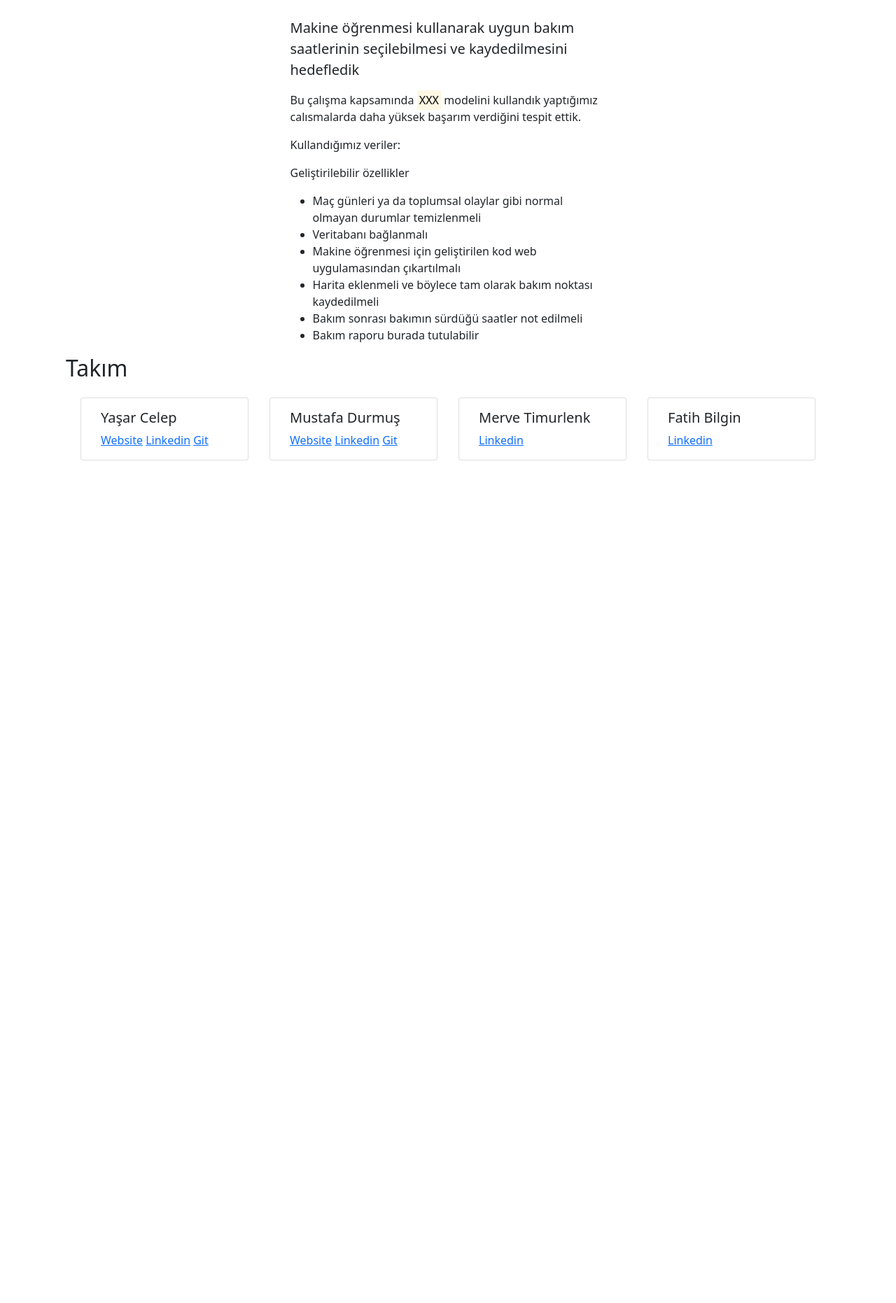
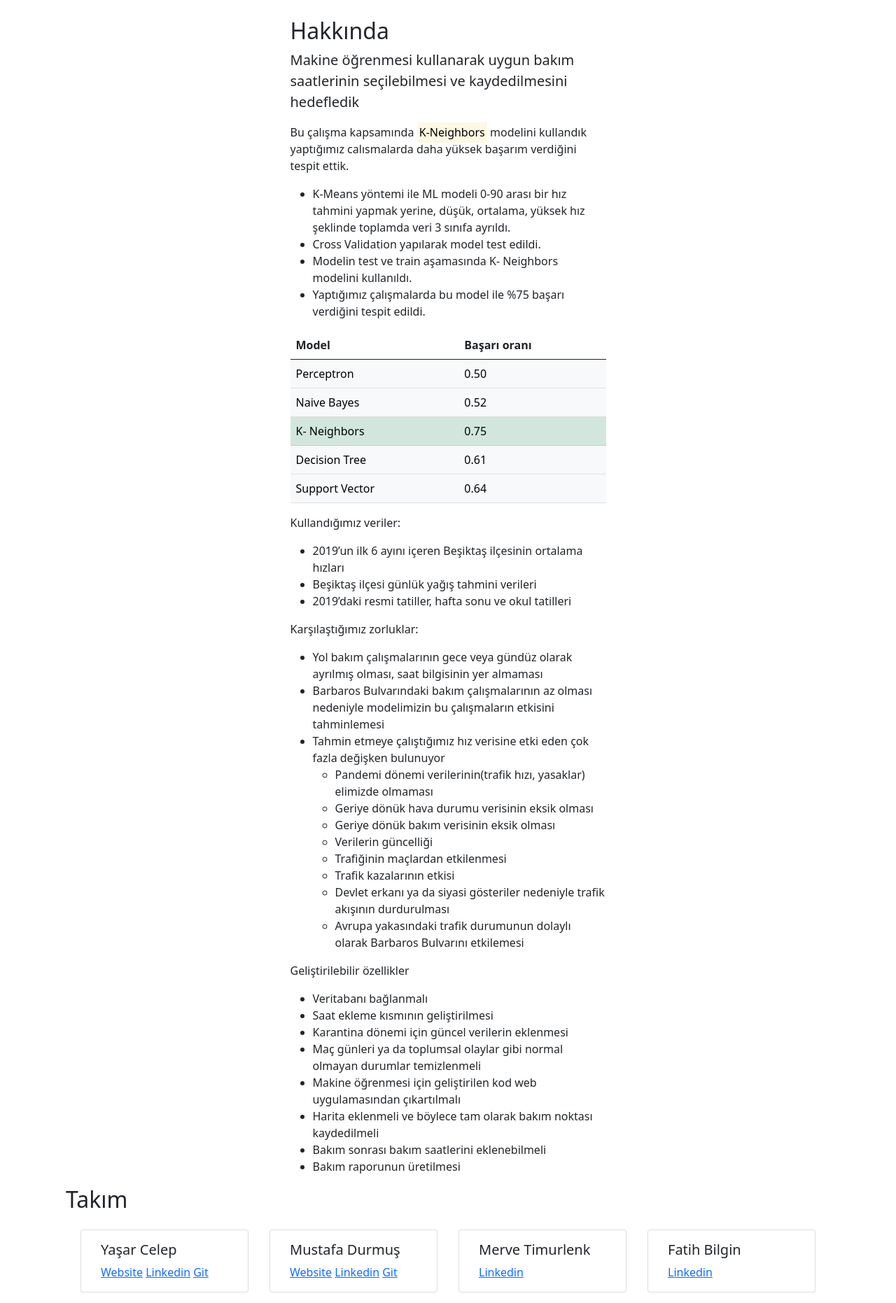
Before and after one commit to yasarcelep/bakim-planla, a Flask app: page /about in a window 1280 px wide. Shown: the part 56-1918 px from the top of the page at 70% size. Before the commit the page ends 714 px from the top, so only its background shows below. Run offline with Flask 2, Linux system fonts and the light colour scheme.

Commit message:
add about page, fix list string issue with hours, add user info text to predictions

```diff
--- a/app.py
+++ b/app.py
@@ -42,8 +42,12 @@ def schedule():
     street = request.form['street']
 
     maintenance_hours = request.form.getlist('maintenance_hours')
-    start_time = int(min(maintenance_hours))
-    end_time = int(max(maintenance_hours))
+
+    maintenance_hours_map = map(lambda hour:int(hour), maintenance_hours)
+    maintenance_hours = list(maintenance_hours_map)
+
+    start_time = min(maintenance_hours)
+    end_time = max(maintenance_hours) + 1
     total_time = end_time - start_time
     return render_template('schedule.html', day=day, reason=reason, district=district,
                                             neighborhood=neighborhood, street=street,
--- a/templates/about.html
+++ b/templates/about.html
@@ -5,21 +5,92 @@
 
   <div class="row justify-content-center">
     <div class="col-5 align-self-center" style="margin-top:25px;">
-
+      <h2>Hakkında</h2>
       <p class="lead">
         Makine öğrenmesi kullanarak uygun bakım saatlerinin seçilebilmesi ve kaydedilmesini hedefledik
       </p>
+      <p>Bu çalışma kapsamında <mark>K-Neighbors</mark> modelini kullandık yaptığımız calısmalarda daha yüksek başarım
+        verdiğini
+        tespit ettik.
+        <ul>
+          <li>K-Means yöntemi ile ML modeli 0-90 arası bir hız tahmini yapmak yerine, düşük, ortalama, yüksek hız
+            şeklinde toplamda veri 3 sınıfa ayrıldı.</li>
+          <li>Cross Validation yapılarak model test edildi.</li>
+          <li>Modelin test ve train aşamasında K- Neighbors modelini kullanıldı.</li>
+          <li>Yaptığımız çalışmalarda bu model ile %75 başarı verdiğini tespit edildi.</li>
+        </ul>
+        <table class="table">
+          <thead>
+            <tr>
+              <th scope="col">Model</th>
+              <th scope="col">Başarı oranı</th>
+            </tr>
+          </thead>
+          <tbody>
+          <tr class="table-light">
+            <td>Perceptron</td>
+            <td>0.50</td>
+          </tr>
+          <tr class="table-light">
+            <td>Naive Bayes</td>
+            <td>0.52</td>
+          </tr>
+          <tr class="table-success">
+            <td>K- Neighbors</td>
+            <td>0.75</td>
+          </tr>
+          <tr class="table-light">
+            <td>Decision Tree</td>
+            <td>0.61</td>
+          </tr>
+          <tr class="table-light">
+            <td>Support Vector</td>
+            <td>0.64</td>
+          </tr>
+          </tbody>
 
-      <p>Bu çalışma kapsamında <mark>XXX</mark> modelini kullandık yaptığımız calısmalarda daha yüksek başarım verdiğini tespit ettik.</p>
-      <p>Kullandığımız veriler:</p>
+        </table>
+
+
+      </p>
+      <p>Kullandığımız veriler:
+        <ul>
+          <li>2019’un ilk 6 ayını içeren Beşiktaş ilçesinin ortalama hızları</li>
+          <li>Beşiktaş ilçesi günlük yağış tahmini verileri</li>
+          <li>2019’daki resmi tatiller, hafta sonu ve okul tatilleri</li>
+        </ul>
+      </p>
+
+      <p>
+        Karşılaştığımız zorluklar:
+        <ul>
+          <li>Yol bakım çalışmalarının gece veya gündüz olarak ayrılmış olması, saat bilgisinin yer almaması</li>
+          <li>Barbaros Bulvarındaki bakım çalışmalarının az olması nedeniyle modelimizin bu çalışmaların etkisini tahminlemesi</li>
+          <li>Tahmin etmeye çalıştığımız hız verisine etki eden çok fazla değişken bulunuyor
+            <ul>
+              <li>Pandemi dönemi verilerinin(trafik hızı, yasaklar) elimizde olmaması</li>
+              <li>Geriye dönük hava durumu verisinin eksik olması</li>
+              <li>Geriye dönük bakım verisinin eksik olması</li>
+              <li>Verilerin güncelliği</li>
+              <li>Trafiğinin maçlardan etkilenmesi</li>
+              <li>Trafik kazalarının etkisi</li>
+              <li>Devlet erkanı ya da siyasi gösteriler nedeniyle trafik akışının durdurulması</li>
+              <li>Avrupa yakasındaki trafik durumunun dolaylı olarak Barbaros Bulvarını etkilemesi</li>
+            </ul>
+          </li>
+        </ul>
+      </p>
+
       <p>Geliştirilebilir özellikler</p>
       <ul>
+        <li>Veritabanı bağlanmalı</li>
+        <li>Saat ekleme kısmının geliştirilmesi</li>
+        <li>Karantina dönemi için güncel verilerin eklenmesi</li>
         <li>Maç günleri ya da toplumsal olaylar gibi normal olmayan durumlar temizlenmeli</li>
-        <li>Veritabanı bağlanmalı</li>
         <li>Makine öğrenmesi için geliştirilen kod web uygulamasından çıkartılmalı</li>
         <li>Harita eklenmeli ve böylece tam olarak bakım noktası kaydedilmeli</li>
-        <li>Bakım sonrası bakımın sürdüğü saatler not edilmeli</li>
-        <li>Bakım raporu burada tutulabilir</li>
+        <li>Bakım sonrası bakım saatlerini eklenebilmeli</li>
+        <li>Bakım raporunun üretilmesi</li>
       </ul>
 
     </div>
--- a/templates/predictions.html
+++ b/templates/predictions.html
@@ -5,6 +5,7 @@
     <div class="col-3">
     <form method="post" action="/schedule">
       <h3> {{ maintenance_day.strftime("%d %B %Y") }} günü için saatler </h3>
+      <p>Başlangıç ve bitiş saati seçiniz.</p>
       <p><b> Tatil mi?:</b> {% if data['is_holiday'] %} Evet {% else %} Hayır {% endif %} </p>
       <p>En yüksek hız: {{ data['speedClass']['High Speed'] }}</p>
       <p>Ortalama hız: {{ data['speedClass']['Average Speed'] }}</p>
```
Lines whose indentation alone changed are shown as unchanged.
